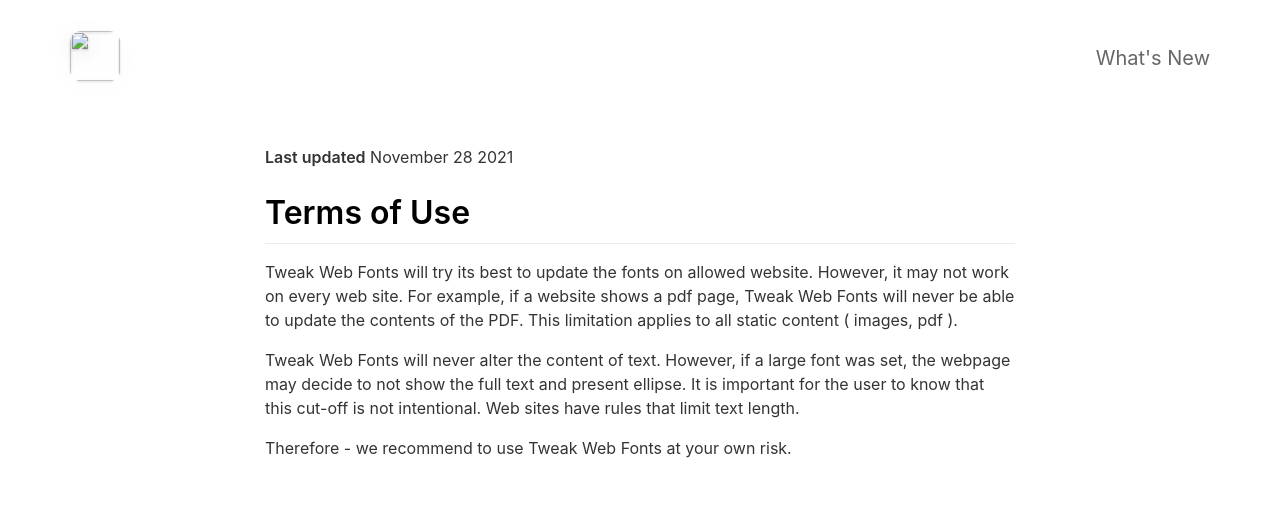
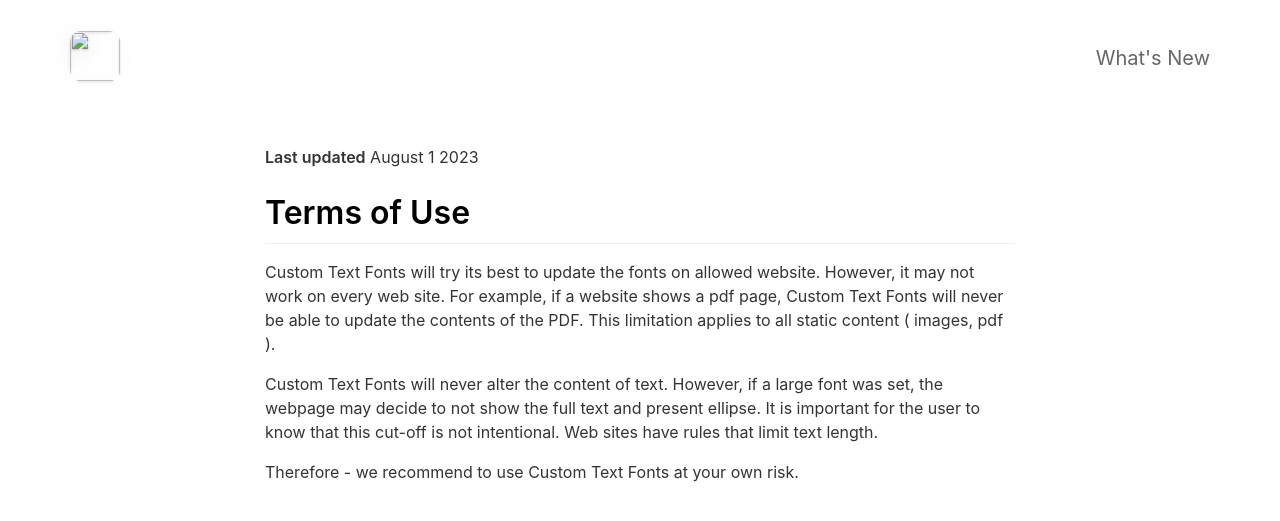
Before and after one commit to xr1337/TweakSafariFonts, a Jekyll site: the page built from _pages/terms.md, in a window 1280 px wide. Shown: the top 521 px of the page. Built offline with Jekyll 4.4.1, drawn with Linux system fonts in a browser that asks for light colours; nearby versions of some CDN libraries.

Commit message:
Update App name

```diff
--- a/_pages/terms.md
+++ b/_pages/terms.md
@@ -5,19 +5,19 @@ include_in_header: false
 ---
 
 **Last updated**
-November 28 2021
+August 1 2023
 
 
 # Terms of Use
 
-Tweak Web Fonts will try its best to update the fonts on allowed website.
+Custom Text Fonts will try its best to update the fonts on allowed website.
 However, it may not work on every web site.
-For example, if a website shows a pdf page, Tweak Web Fonts will never be able to update the contents of the PDF.
+For example, if a website shows a pdf page, Custom Text Fonts will never be able to update the contents of the PDF.
 This limitation applies to all static content ( images, pdf ).
 
-Tweak Web Fonts will never alter the content of text.
+Custom Text Fonts will never alter the content of text.
 However, if a large font was set, the webpage may decide to not show the full text and present ellipse.
 It is important for the user to know that this cut-off is not intentional.
 Web sites have rules that limit text length.
 
-Therefore - we recommend to use Tweak Web Fonts at your own risk.
+Therefore - we recommend to use Custom Text Fonts at your own risk.
```
